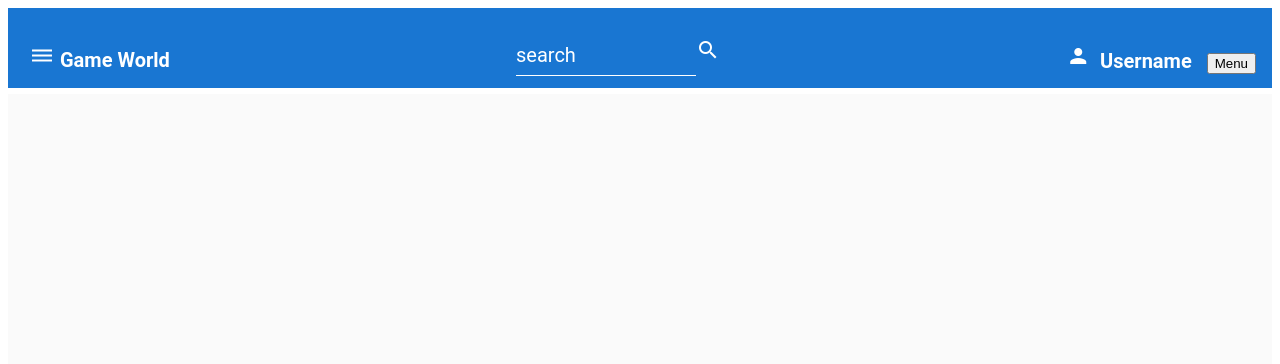
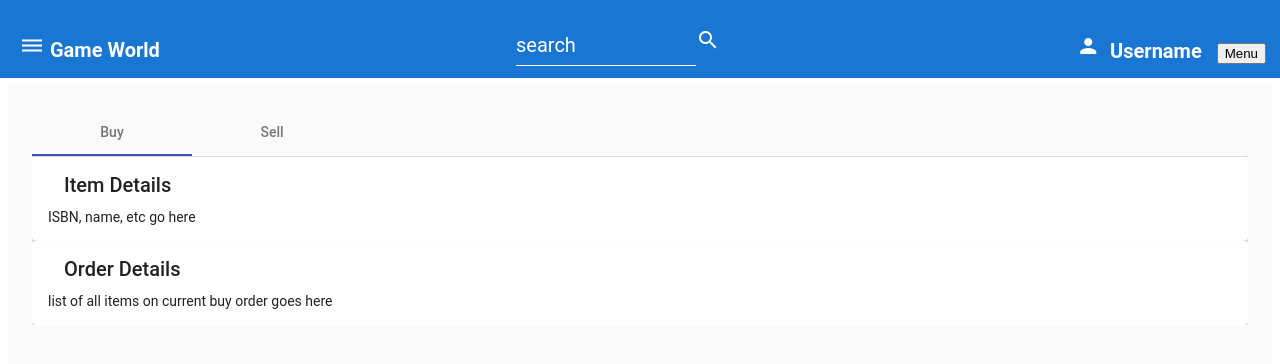
Before and after one commit to NickSchneider54/GameWorld, an Angular app in the folder IMS/FrontEnd/: page / in a window 1280 px wide. Shown: the top 364 px of the page. Built offline with nearby package versions, Linux system fonts and the light colour scheme.

Commit message:
start of buy/sell page, adding more in a bit

```diff
--- a/IMS/FrontEnd/src/app/Components/buy-sell/buy-sell.component.html
+++ b/IMS/FrontEnd/src/app/Components/buy-sell/buy-sell.component.html
@@ -1 +1,39 @@
-<p>buy-sell works!</p>
+<mat-tab-group class ='buySellTabs'>
+    <mat-tab label="Buy">
+        <div class='card-container'>
+         <mat-card class='itemDetailsCard'>
+            <mat-card-header>
+                <mat-card-title>Item Details</mat-card-title>
+            </mat-card-header>
+            <mat-card-content>
+                ISBN, name, etc go here
+            </mat-card-content>
+            </mat-card>
+         <mat-card class='order-details-card'><mat-card-header>
+            <mat-card-title>Order Details</mat-card-title>
+        </mat-card-header>
+        <mat-card-content>
+            list of all items on current buy order goes here
+        </mat-card-content></mat-card>
+        </div>
+     </mat-tab>
+    <mat-tab label="Sell">
+        <div class='card-container'>
+            <mat-card class='item-details-card'>
+               <mat-card-header>
+                   <mat-card-title>Item Details</mat-card-title>
+               </mat-card-header>
+               <mat-card-content>
+                   ISBN, name, etc go here
+               </mat-card-content>
+               </mat-card>
+            <mat-card class='order-details-card'><mat-card-header>
+               <mat-card-title>Order Details</mat-card-title>
+           </mat-card-header>
+           <mat-card-content>
+               list of all items on current sell order goes here
+           </mat-card-content></mat-card>
+           </div>
+     </mat-tab>
+
+  </mat-tab-group>
--- a/IMS/FrontEnd/src/app/app.component.html
+++ b/IMS/FrontEnd/src/app/app.component.html
@@ -27,12 +27,16 @@
 
   .toolbar {
     height: 80px;
+    margin-top: -10px;
+    margin-left:-10px;
+    margin-right:-10px;
     padding-top: 20px;
     display: flex;
     align-items: center;
     background-color: #1976d2;
     color: white;
     font-weight: 600;
+    width:auto;
   }
 
 
@@ -46,10 +50,6 @@
     margin: 0 16px;
   }
 
-  .toolbar #twitter-logo {
-    height: 40px;
-    margin: 0 16px;
-  }
 
   .toolbar #twitter-logo:hover {
     opacity: 0.8;
@@ -60,7 +60,7 @@
     margin: 32px auto;
     padding: 0 16px;
     max-width: 960px;
-    flex-direction: column;
+    flex-direction:row;
     align-items: center;
   }
 
@@ -99,7 +99,21 @@
     transition: all 0.2s ease-in-out;
     line-height: 24px;
   }
-
+  .itemDetailsCard {
+    border-radius: 4px;
+    border: 1px solid #eee;
+    background-color: #fafafa;
+    height: 400px;
+    width: 400px;
+    margin: 0 8px 16px;
+    padding: 16px;
+    /* display: flex;
+    flex-direction: row; */
+    justify-content: center;
+    align-items: center;
+    transition: all 0.2s ease-in-out;
+    line-height: 24px;
+  }
   .card-container .card:not(:last-child) {
     margin-right: 0;
   }
@@ -109,7 +123,7 @@
     width: 168px;
   }
 
-  .card-container .card:not(.highlight-card) {
+  /* .card-container .card:not(.highlight-card) {
     cursor: pointer;
   }
 
@@ -120,7 +134,7 @@
 
   .card-container .card:not(.highlight-card):hover .material-icons path {
     fill: rgb(105, 103, 103);
-  }
+  } */
 
 
   .card.highlight-card {
@@ -137,20 +151,7 @@
     margin-left: 60px;
   }
 
-  svg#rocket {
-    width: 80px;
-    position: absolute;
-    left: -10px;
-    top: -24px;
-  }
 
-  svg#rocket-smoke {
-    height: 100vh;
-    position: absolute;
-    top: 10px;
-    right: 180px;
-    z-index: -10;
-  }
 
   a,
   a:visited,
@@ -235,15 +236,26 @@
 
   .sidenav-content {
     display: flex;
-    height: 100%;
-    align-items: center;
-    justify-content: center;
+    flex-wrap: wrap;
+    flex-direction: column;
+    /* height: 100%; */
+    /* width:100%; */
+    padding: 24px;
+    align-items: top;
+    /* justify-content: center;  */
 
   }
 
   .sidenav {
     background:white;
     padding: 20px;
+  }
+
+  .buySellTabs{
+    display:flex;
+    flex-direction: row;
+    /* width: 100%;     */
+
   }
 
   footer {
@@ -336,6 +348,12 @@
   </mat-drawer>
 
   <div class="sidenav-content">
+    <main>
+      <div>
+        <router-outlet (activate)="onActivate($event)"></router-outlet>
+      </div>
+    </main>
+
     <!--Components will be able to go here in the content area based upon which sidebar is clicked-->
   </div>
 
@@ -349,8 +367,4 @@
       <a><button routerLink="/login">Login</button></a>
 
     </mat-card>
-  </div>
-  <div>
-    <router-outlet (activate)="onActivate($event)"></router-outlet>
-  </div>
-</main> -->
+  </div> -->
```
Also changed, not shown: IMS/FrontEnd/src/app/Modules/material.module.ts (+5 -2 lines).
